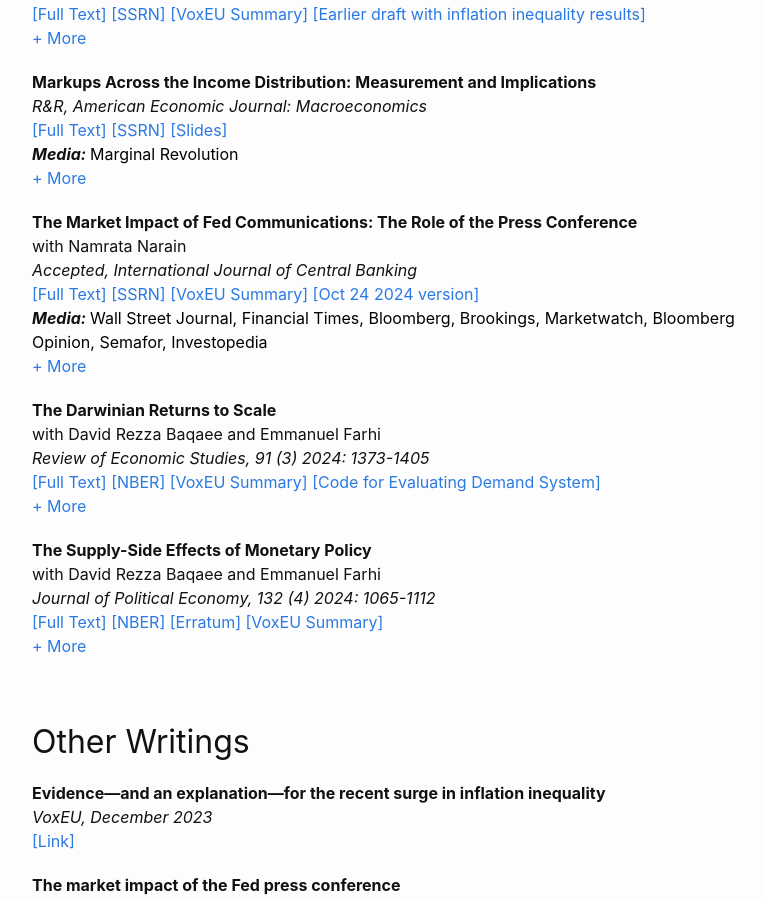
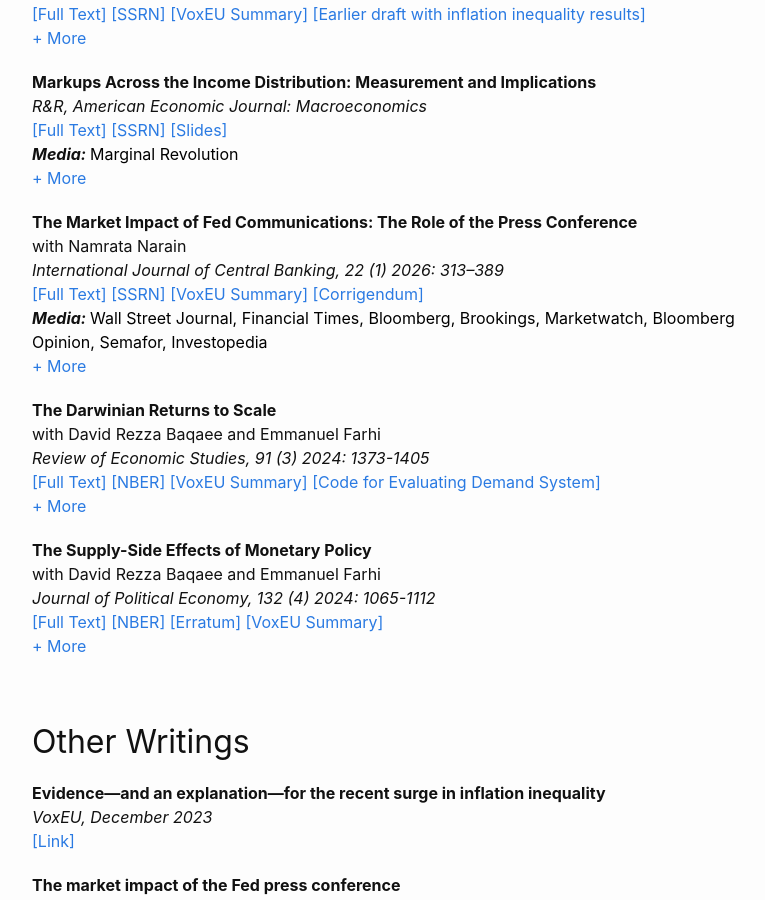
Before and after one commit to kunalsangani/kunalsangani.github.io, a Jekyll site: the page built from research.markdown, in a window 1280 px wide and 900 px high, scrolled down 517 px. Shown: the whole window, without its empty margins (238-1003 px from the left). Built offline with Jekyll 4.4.1, drawn with Linux system fonts in a browser that asks for light colours; nearby versions of some CDN libraries.

Commit message:
Corrigendum uploaded

```diff
--- a/_data/research.yml
+++ b/_data/research.yml
@@ -154,7 +154,7 @@
       title: >-
         The Market Impact of Fed Communications: The Role of the Press Conference
       coauthors: Namrata Narain
-      status: Accepted, International Journal of Central Banking
+      status: "International Journal of Central Banking, 22 (1) 2026: 313–389"
       links:
         - paper:
           name: Full Text
@@ -166,8 +166,8 @@
           name: VoxEU Summary
           href: https://cepr.org/voxeu/columns/market-impact-fed-press-conference
         - paper:
-          name: Oct 24 2024 version
-          href: https://kunalsangani.com/files/NarainSangani_FedVol_20241024.pdf
+          name: Corrigendum
+          href: https://kunalsangani.com/files/NarainSangani_Corrigendum.pdf
       coverage:
         - c0:
           name: Wall Street Journal
```
Also changed, not shown: 3 other files.
